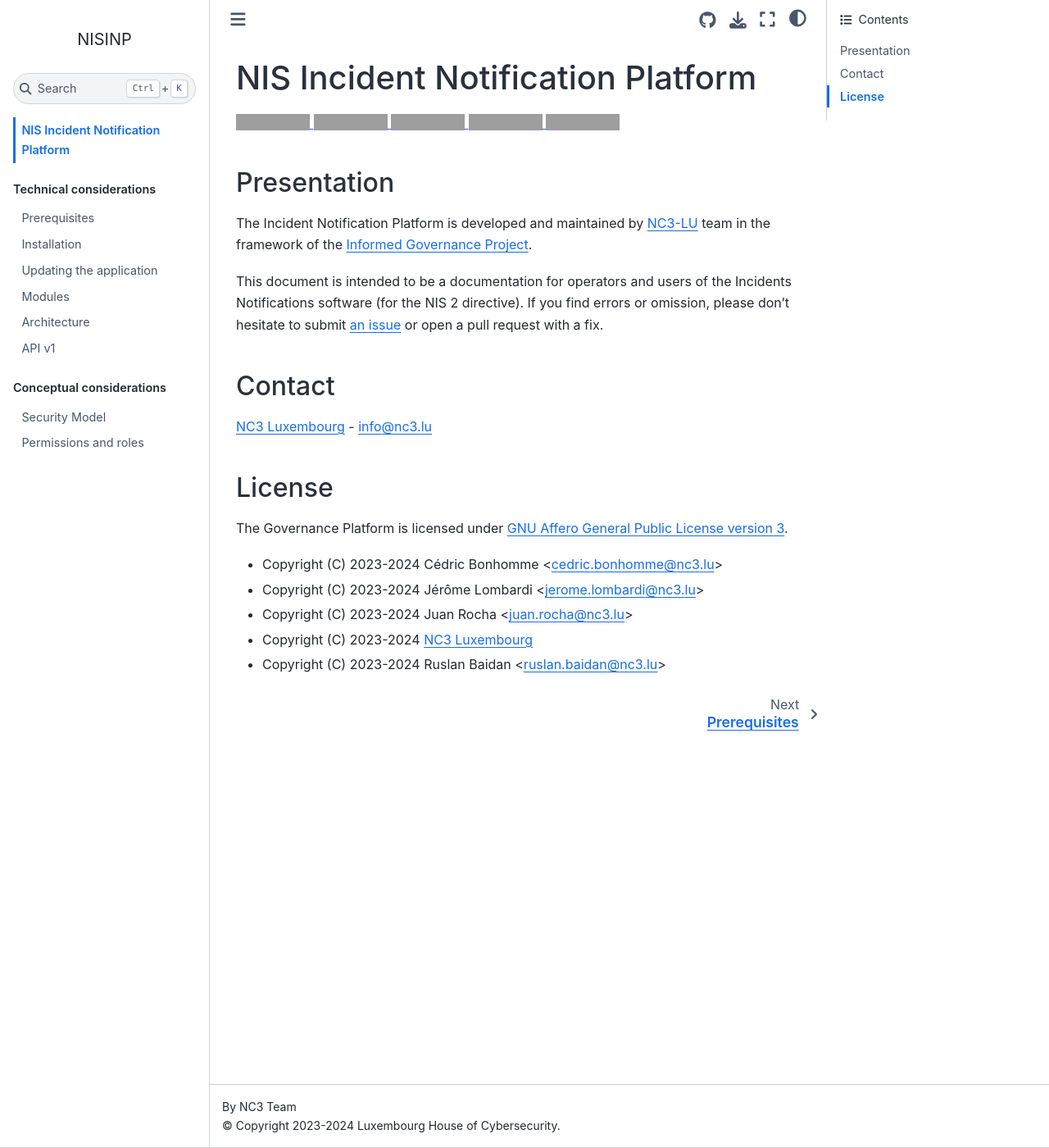
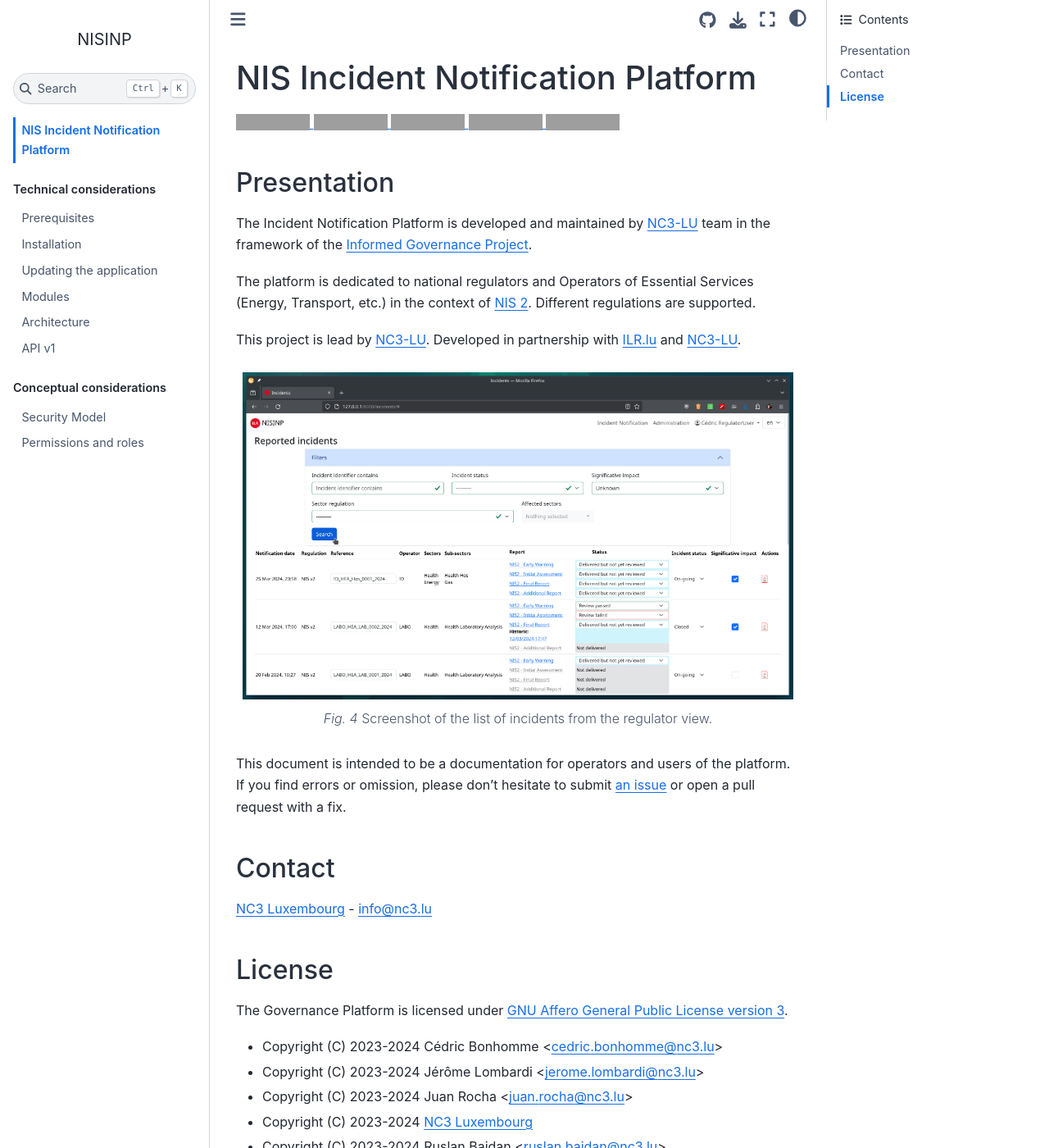
Before and after one commit to informed-governance-project/NISINP, a Sphinx documentation site: the page built from docs/index.rst, in a window 1280 px wide and 1400 px high. Shown: the whole window at 82% size. Built offline with Sphinx 7.4.7 and the Sphinx Book theme 1.1.4, drawn with Linux system fonts in a browser that asks for light colours; grey boxes are pictures that could not be loaded.

Commit message:
chg: [documentation] Updated documentation.

```diff
--- a/docs/index.rst
+++ b/docs/index.rst
@@ -62,12 +62,25 @@ The Incident Notification Platform is developed and maintained by
 `NC3-LU <https://github.com/NC3-LU>`_ team in the framework of the
 `Informed Governance Project <https://github.com/informed-governance-project>`_.
 
-This document is intended to be a documentation for operators and users of the
-Incidents Notifications software (for the NIS 2 directive).
+The platform is dedicated to national regulators and Operators of Essential Services
+(Energy, Transport, etc.) in the context of
+`NIS 2 <https://www.europarl.europa.eu/thinktank/en/document/EPRS_BRI(2021)689333>`_.
+Different regulations are supported.
+
+This project is lead by `NC3-LU <https://www.nc3.lu>`_.
+Developed in partnership with `ILR.lu <https://web.irl.lu>`_ and
+`NC3-LU <https://www.ibpt.be>`_.
+
+.. figure:: _static/screenshot_incidents-page.png
+   :alt: Screenshot of the list of incidents from the regulator view.
+   :target: _static/screenshot_incidents-page.png
+
+   Screenshot of the list of incidents from the regulator view.
+
+This document is intended to be a documentation for operators and users of the platform.
 If you find errors or omission, please don't hesitate to submit
 `an issue <https://github.com/informed-governance-project/NISINP/issues/new?labels=documentation&template=bug_report.md>`_
 or open a pull request with a fix.
-
 
 
 Contact
```
